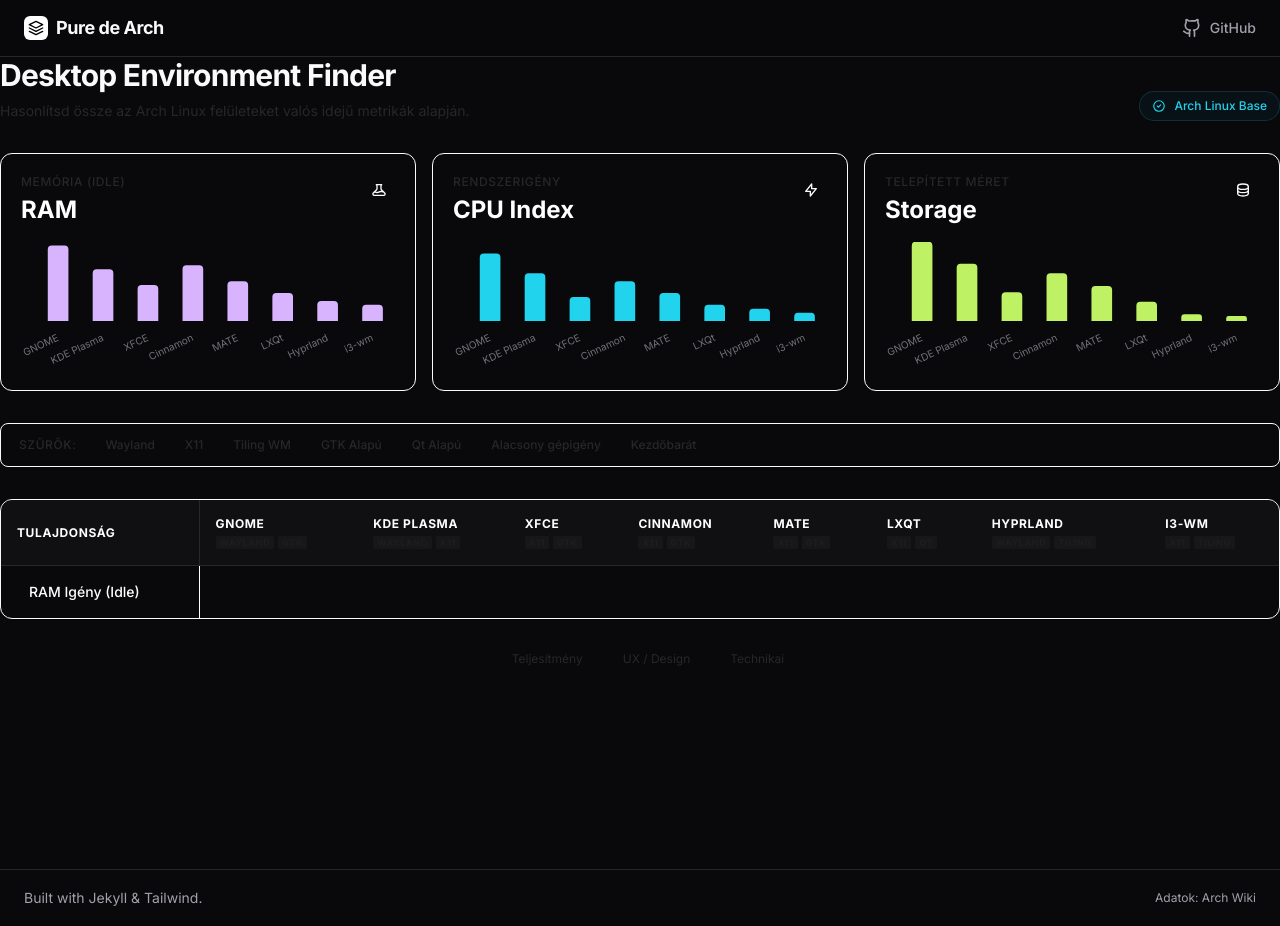
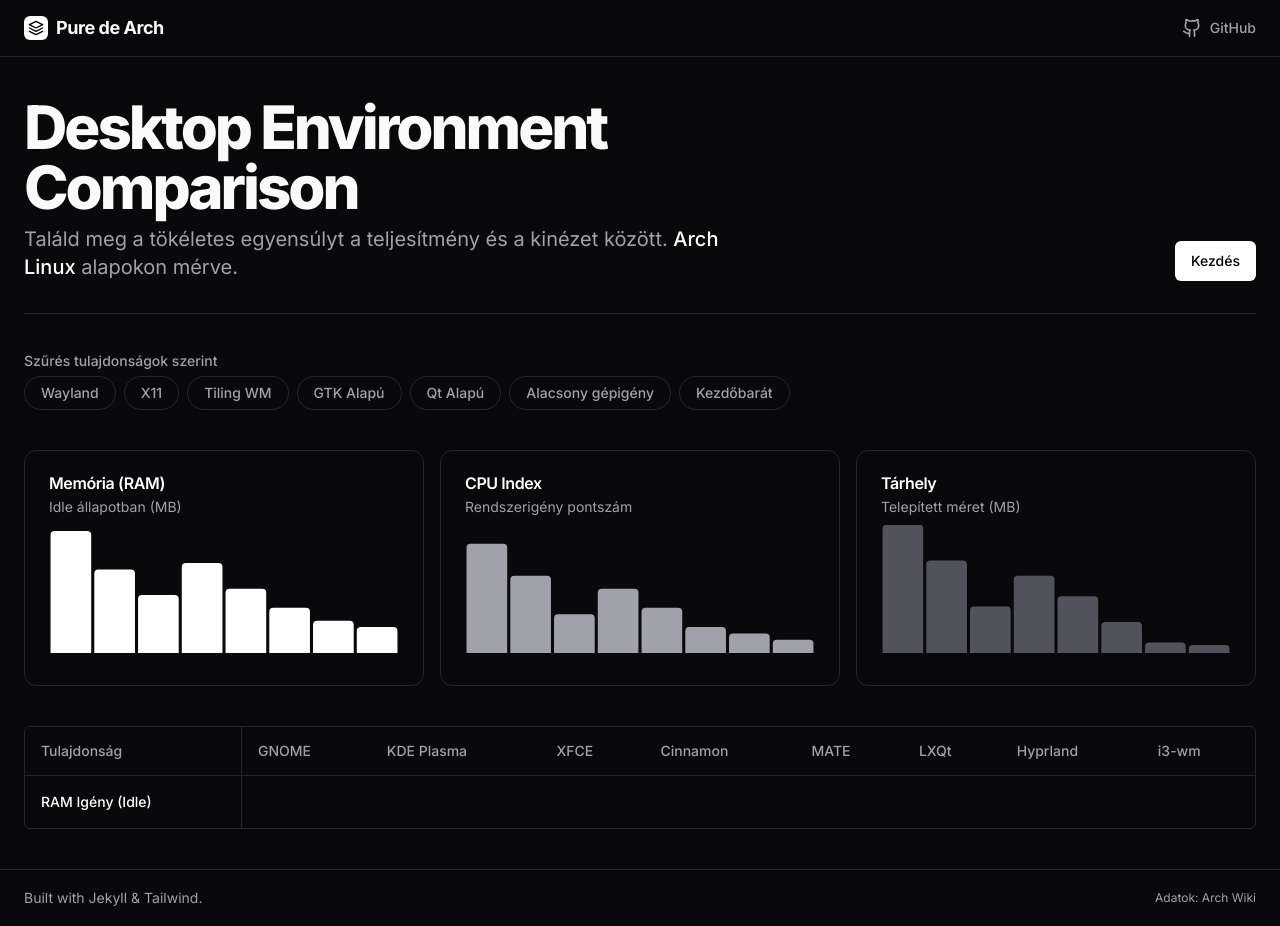
Before and after one commit to Pure-de-Arch/Pure-de-Arch.github.io, a Jekyll site: the page built from index.html, in a window 1280 px wide and 926 px high. Built offline with Jekyll 4.4.1, drawn with Linux system fonts in a browser that asks for light colours; nearby versions of some CDN libraries.

Commit message:
Update index.html

```diff
--- a/index.html
+++ b/index.html
@@ -1,128 +1,110 @@
 ---
 layout: default
-title: Dashboard
+title: Finder
 ---
 
-<div class="max-w-7xl mx-auto space-y-8">
+<div class="max-w-7xl mx-auto px-6 py-10 space-y-10">
 
-    <div class="flex flex-col md:flex-row md:items-end justify-between gap-4">
-        <div>
-            <h1 class="text-3xl font-bold tracking-tight text-primary mb-2">Desktop Environment Finder</h1>
-            <p class="text-muted text-sm max-w-xl">
-                Hasonlítsd össze az Arch Linux felületeket valós idejű metrikák alapján.
+    <div class="flex flex-col gap-4 md:flex-row md:items-end md:justify-between border-b border-[#27272a] pb-8">
+        <div class="space-y-2">
+            <h1 class="text-3xl font-extrabold tracking-tighter sm:text-4xl md:text-5xl lg:text-6xl text-foreground">
+                Desktop Environment<br class="hidden md:block" />
+                Comparison
+            </h1>
+            <p class="max-w-[700px] text-muted-foreground md:text-xl">
+                Találd meg a tökéletes egyensúlyt a teljesítmény és a kinézet között.
+                <span class="text-white font-medium">Arch Linux</span> alapokon mérve.
             </p>
         </div>
-        <div class="flex items-center gap-2 px-3 py-1.5 rounded-full bg-cyan-950/20 border border-cyan-900/50 text-cyan-400 text-xs font-medium">
-            <svg class="w-3.5 h-3.5" fill="none" viewBox="0 0 24 24" stroke="currentColor"><path stroke-linecap="round" stroke-linejoin="round" stroke-width="2" d="M9 12l2 2 4-4m6 2a9 9 0 11-18 0 9 9 0 0118 0z" /></svg>
-            Arch Linux Base
+
+        <div class="flex gap-2">
+             <button onclick="document.getElementById('filter-section').scrollIntoView({behavior: 'smooth'})"
+                class="inline-flex items-center justify-center rounded-md text-sm font-medium ring-offset-background transition-colors focus-visible:outline-none focus-visible:ring-2 focus-visible:ring-ring focus-visible:ring-offset-2 disabled:pointer-events-none disabled:opacity-50 bg-white text-black hover:bg-white/90 h-10 px-4 py-2">
+                Kezdés
+            </button>
+             <button onclick="clearAllFilters()" id="reset-hero-btn"
+                class="hidden inline-flex items-center justify-center rounded-md text-sm font-medium transition-colors border border-[#27272a] hover:bg-[#27272a] hover:text-white h-10 px-4 py-2">
+                Szűrők törlése
+            </button>
         </div>
     </div>
 
-    <div class="grid grid-cols-1 md:grid-cols-3 gap-4">
-        <div class="bg-surface border border-border rounded-xl p-5 shadow-sm relative overflow-hidden group hover:border-brand-purple/50 transition-colors">
-            <div class="flex justify-between items-start mb-4">
-                <div>
-                    <p class="text-xs font-medium text-muted uppercase tracking-wider">Memória (Idle)</p>
-                    <h3 class="text-2xl font-bold text-white mt-1">RAM</h3>
-                </div>
-                <div class="p-2 bg-brand-purple/10 rounded-lg text-brand-purple">
-                    <svg class="w-4 h-4" fill="none" viewBox="0 0 24 24" stroke="currentColor"><path stroke-linecap="round" stroke-linejoin="round" stroke-width="2" d="M19.428 15.428a2 2 0 00-1.022-.547l-2.387-.477a6 6 0 00-3.86.517l-.318.158a6 6 0 01-3.86.517L6.05 15.21a2 2 0 00-1.806.547M8 4h8l-1 1v5.172a2 2 0 00.586 1.414l5 5c1.26 1.26.367 3.414-1.415 3.414H4.828c-1.782 0-2.674-2.154-1.414-3.414l5-5A2 2 0 009 10.172V5L8 4z" /></svg>
-                </div>
+    <div id="filter-section" class="space-y-6">
+        <div class="flex flex-col gap-2">
+            <h3 class="text-sm font-medium leading-none peer-disabled:cursor-not-allowed peer-disabled:opacity-70 text-muted-foreground">
+                Szűrés tulajdonságok szerint
+            </h3>
+
+            <div class="flex flex-wrap gap-2">
+                {% for filter in site.data.environments.feature_filters %}
+                <button
+                    onclick="toggleColFilter('{{ filter.id }}')"
+                    id="col-btn-{{ filter.id }}"
+                    class="col-filter-btn inline-flex items-center justify-center rounded-full border border-[#27272a] bg-transparent px-4 py-1.5 text-sm font-medium text-muted-foreground transition-all hover:bg-[#27272a] hover:text-white data-[state=on]:bg-white data-[state=on]:text-black data-[state=on]:border-white"
+                    data-state="off"
+                    data-filter-id="{{ filter.id }}">
+                    {{ filter.name }}
+                </button>
+                {% endfor %}
             </div>
-            <div class="h-32 w-full">
+        </div>
+    </div>
+
+    <div class="grid gap-4 md:grid-cols-3">
+        <div class="rounded-xl border border-[#27272a] bg-[#09090b] text-card-foreground shadow-sm">
+            <div class="flex flex-col space-y-1.5 p-6 pb-2">
+                <h3 class="font-semibold leading-none tracking-tight text-white">Memória (RAM)</h3>
+                <p class="text-sm text-muted-foreground">Idle állapotban (MB)</p>
+            </div>
+            <div class="p-6 pt-0 h-40">
                 <canvas id="chartRam"></canvas>
             </div>
         </div>
-
-        <div class="bg-surface border border-border rounded-xl p-5 shadow-sm relative overflow-hidden group hover:border-brand-cyan/50 transition-colors">
-            <div class="flex justify-between items-start mb-4">
-                <div>
-                    <p class="text-xs font-medium text-muted uppercase tracking-wider">Rendszerigény</p>
-                    <h3 class="text-2xl font-bold text-white mt-1">CPU Index</h3>
-                </div>
-                <div class="p-2 bg-brand-cyan/10 rounded-lg text-brand-cyan">
-                    <svg class="w-4 h-4" fill="none" viewBox="0 0 24 24" stroke="currentColor"><path stroke-linecap="round" stroke-linejoin="round" stroke-width="2" d="M13 10V3L4 14h7v7l9-11h-7z" /></svg>
-                </div>
+        <div class="rounded-xl border border-[#27272a] bg-[#09090b] text-card-foreground shadow-sm">
+            <div class="flex flex-col space-y-1.5 p-6 pb-2">
+                <h3 class="font-semibold leading-none tracking-tight text-white">CPU Index</h3>
+                <p class="text-sm text-muted-foreground">Rendszerigény pontszám</p>
             </div>
-            <div class="h-32 w-full">
+            <div class="p-6 pt-0 h-40">
                 <canvas id="chartCpu"></canvas>
             </div>
         </div>
-
-        <div class="bg-surface border border-border rounded-xl p-5 shadow-sm relative overflow-hidden group hover:border-brand-lime/50 transition-colors">
-            <div class="flex justify-between items-start mb-4">
-                <div>
-                    <p class="text-xs font-medium text-muted uppercase tracking-wider">Telepített méret</p>
-                    <h3 class="text-2xl font-bold text-white mt-1">Storage</h3>
-                </div>
-                <div class="p-2 bg-brand-lime/10 rounded-lg text-brand-lime">
-                    <svg class="w-4 h-4" fill="none" viewBox="0 0 24 24" stroke="currentColor"><path stroke-linecap="round" stroke-linejoin="round" stroke-width="2" d="M4 7v10c0 2.21 3.582 4 8 4s8-1.79 8-4V7M4 7c0 2.21 3.582 4 8 4s8-1.79 8-4M4 7c0-2.21 3.582-4 8-4s8 1.79 8 4m0 5c0 2.21-3.582 4-8 4s-8-1.79-8-4" /></svg>
-                </div>
+        <div class="rounded-xl border border-[#27272a] bg-[#09090b] text-card-foreground shadow-sm">
+            <div class="flex flex-col space-y-1.5 p-6 pb-2">
+                <h3 class="font-semibold leading-none tracking-tight text-white">Tárhely</h3>
+                <p class="text-sm text-muted-foreground">Telepített méret (MB)</p>
             </div>
-            <div class="h-32 w-full">
+            <div class="p-6 pt-0 h-40">
                 <canvas id="chartDisk"></canvas>
             </div>
         </div>
     </div>
 
-    <div class="bg-surface/50 border border-border rounded-lg p-1.5 flex flex-wrap gap-1 items-center backdrop-blur-sm">
-        <span class="text-xs font-medium text-muted px-3 uppercase tracking-wider">Szűrők:</span>
-
-        {% for filter in site.data.environments.feature_filters %}
-        <button
-            onclick="toggleColFilter('{{ filter.id }}')"
-            id="col-btn-{{ filter.id }}"
-            class="col-filter-btn px-3 py-1.5 rounded-md text-xs font-medium transition-all border border-transparent text-muted hover:text-white hover:bg-white/5"
-            data-filter-id="{{ filter.id }}">
-            {{ filter.name }}
-        </button>
-        {% endfor %}
-
-        <div class="h-4 w-px bg-border mx-2"></div>
-
-        <button onclick="clearAllFilters()" id="reset-btn" class="hidden px-3 py-1.5 rounded-md text-xs font-medium text-red-400 hover:bg-red-500/10 transition-colors ml-auto">
-            Szűrők törlése ✕
-        </button>
-    </div>
-
-    <div class="border border-border rounded-xl overflow-hidden bg-surface shadow-sm">
-        <div class="overflow-x-auto">
-            <table class="w-full text-left border-collapse" id="main-table">
-                <thead>
-                    <tr class="bg-zinc-900/50 border-b border-border text-xs uppercase tracking-wider text-muted font-medium">
+    <div class="rounded-md border border-[#27272a] overflow-hidden">
+        <div class="relative w-full overflow-auto">
+            <table class="w-full text-sm text-left">
+                <thead class="[&_tr]:border-b [&_tr]:border-[#27272a]">
+                    <tr class="border-b transition-colors hover:bg-muted/50 data-[state=selected]:bg-muted">
                         {% for header in site.data.environments.headers %}
-                            <th class="p-4 whitespace-nowrap col-cell col-{{ header.key }}
-                                {% if header.key == 'feature' %}sticky left-0 bg-surface z-20 border-r border-border{% endif %}"
+                            <th class="h-12 px-4 align-middle font-medium text-muted-foreground col-cell col-{{ header.key }}
+                                {% if header.key == 'feature' %}sticky left-0 bg-[#09090b] z-20 border-r border-[#27272a]{% endif %}"
                                 data-key="{{ header.key }}"
                                 data-tags="{{ header.tags | join: ',' }}">
-
-                                <div class="flex flex-col gap-1">
-                                    <span class="text-white">{{ header.name }}</span>
-                                    {% if header.tags %}
-                                    <div class="flex gap-1 opacity-60">
-                                        {% for tag in header.tags limit:2 %}
-                                            <span class="px-1 py-0.5 rounded-[2px] bg-white/5 text-[9px] leading-none">{{ tag }}</span>
-                                        {% endfor %}
-                                    </div>
-                                    {% endif %}
-                                </div>
+                                {{ header.name }}
                             </th>
                         {% endfor %}
                     </tr>
                 </thead>
-                <tbody class="divide-y divide-border/50 text-sm">
+                <tbody class="[&_tr:last-child]:border-0">
                     {% for row in site.data.environments.rows %}
-                    <tr class="table-row-item hover:bg-white/[0.02] transition-colors group" data-category="{{ row.category }}">
+                    <tr class="border-b border-[#27272a] transition-colors hover:bg-[#27272a]/40 table-row-item" data-category="{{ row.category }}">
                         {% for header in site.data.environments.headers %}
                             {% if header.key == 'feature' %}
-                                <td class="p-4 font-medium text-white sticky left-0 bg-surface group-hover:bg-[#1c1c20] border-r border-border z-10">
-                                    <div class="flex items-center gap-2">
-                                        <div class="w-1 h-4 rounded-full category-indicator opacity-80" data-cat-id="{{ row.category }}"></div>
-                                        {{ row.feature }}
-                                    </div>
+                                <td class="p-4 align-middle font-medium text-white sticky left-0 bg-[#09090b] z-10 border-r border-[#27272a]">
+                                    {{ row.feature }}
                                 </td>
                             {% else %}
-                                <td class="p-4 text-muted col-cell col-{{ header.key }}">
+                                <td class="p-4 align-middle text-muted-foreground col-cell col-{{ header.key }}">
                                     {{ row[header.key] }}
                                 </td>
                             {% endif %}
@@ -133,24 +115,16 @@
             </table>
         </div>
 
-        <div id="no-results" class="hidden py-16 text-center">
-            <div class="inline-flex items-center justify-center w-12 h-12 rounded-full bg-border/50 mb-4">
-                <svg class="w-6 h-6 text-muted" fill="none" viewBox="0 0 24 24" stroke="currentColor"><path stroke-linecap="round" stroke-linejoin="round" stroke-width="2" d="M21 21l-6-6m2-5a7 7 0 11-14 0 7 7 0 0114 0z" /></svg>
-            </div>
-            <p class="text-muted font-medium">Nincs találat a kiválasztott szűrőkre.</p>
+        <div id="no-results" class="hidden flex flex-col items-center justify-center py-10 text-muted-foreground">
+            <p>Nincs találat a kiválasztott szűrőkre.</p>
+            <button onclick="clearAllFilters()" class="mt-2 underline hover:text-white">Szűrők törlése</button>
         </div>
-    </div>
-
-    <div class="flex justify-center gap-6 mt-4 text-xs text-muted">
-         <div class="flex items-center gap-2"><span class="w-2 h-2 rounded-full bg-brand-lime"></span> Teljesítmény</div>
-         <div class="flex items-center gap-2"><span class="w-2 h-2 rounded-full bg-brand-cyan"></span> UX / Design</div>
-         <div class="flex items-center gap-2"><span class="w-2 h-2 rounded-full bg-brand-purple"></span> Technikai</div>
     </div>
 
 </div>
 
 <script>
-    // --- ADATOK GENERÁLÁSA ---
+    // --- ADATOK ---
     const envData = [
         {% for header in site.data.environments.headers %}
         {% if header.key != 'feature' %}
@@ -167,70 +141,43 @@
 
     // --- CHART.JS CONFIG ---
     Chart.defaults.font.family = 'Inter';
-    Chart.defaults.color = '#71717a'; // zinc-500
+    Chart.defaults.color = '#71717a';
 
     let chartRam, chartCpu, chartDisk;
 
     function initCharts() {
         const commonOptions = {
-            responsive: true,
-            maintainAspectRatio: false,
-            plugins: { legend: { display: false }, tooltip: { backgroundColor: '#18181b', borderColor: '#27272a', borderWidth: 1, padding: 10 } },
+            responsive: true, maintainAspectRatio: false,
+            plugins: { legend: { display: false } },
             scales: {
-                y: { display: false, beginAtZero: true }, // Rejtett Y tengely a tisztább look érdekében
-                x: { grid: { display: false }, ticks: { font: { size: 10 } } }
+                y: { display: false },
+                x: { grid: { display: false }, ticks: { display: false } } // Még minimalistább chartok
             },
-            animation: { duration: 600, easing: 'easeOutQuart' }
+            animation: { duration: 500 }
         };
 
-        // Gradiens segédfüggvény
-        const createGradient = (ctx, colorStart, colorEnd) => {
-            const gradient = ctx.createLinearGradient(0, 0, 0, 300);
-            gradient.addColorStop(0, colorStart);
-            gradient.addColorStop(1, colorEnd);
-            return gradient;
-        };
-
-        const ctxRam = document.getElementById('chartRam').getContext('2d');
-        chartRam = new Chart(ctxRam, {
+        chartRam = new Chart(document.getElementById('chartRam'), {
             type: 'bar',
-            data: { labels: [], datasets: [{ data: [], backgroundColor: '#d8b4fe', borderRadius: 4, barThickness: 20 }] },
+            data: { labels: [], datasets: [{ data: [], backgroundColor: '#fff', borderRadius: 4, barThickness: 40 }] }, // Fehér oszlopok (Shadcn stílus)
             options: commonOptions
         });
-
-        const ctxCpu = document.getElementById('chartCpu').getContext('2d');
-        chartCpu = new Chart(ctxCpu, {
+        chartCpu = new Chart(document.getElementById('chartCpu'), {
             type: 'bar',
-            data: { labels: [], datasets: [{ data: [], backgroundColor: '#22d3ee', borderRadius: 4, barThickness: 20 }] },
+            data: { labels: [], datasets: [{ data: [], backgroundColor: '#a1a1aa', borderRadius: 4, barThickness: 40 }] }, // Szürke oszlopok
             options: commonOptions
         });
-
-        const ctxDisk = document.getElementById('chartDisk').getContext('2d');
-        chartDisk = new Chart(ctxDisk, {
+        chartDisk = new Chart(document.getElementById('chartDisk'), {
             type: 'bar',
-            data: { labels: [], datasets: [{ data: [], backgroundColor: '#bef264', borderRadius: 4, barThickness: 20 }] },
+            data: { labels: [], datasets: [{ data: [], backgroundColor: '#52525b', borderRadius: 4, barThickness: 40 }] }, // Sötétebb szürke
             options: commonOptions
         });
     }
 
     // --- SZŰRÉS LOGIKA ---
-
-    // Színek V0 stílusban: Aktív gombok "világítanak" (fehér bg, fekete text), inaktívak beleolvadnak
-    const activeBtnClass = ['bg-white', 'text-black', 'shadow-md'];
-    const inactiveBtnClass = ['text-muted', 'hover:text-white', 'hover:bg-white/5'];
-
     let selectedColFilters = new Set();
 
     document.addEventListener("DOMContentLoaded", () => {
         initCharts();
-
-        // Kategória jelzők színezése (sorok elején)
-        document.querySelectorAll('.category-indicator').forEach(indicator => {
-            const catId = indicator.getAttribute('data-cat-id');
-            const colorClass = catId === 'performance' ? 'bg-brand-lime' : (catId === 'ux' ? 'bg-brand-cyan' : 'bg-brand-purple');
-            indicator.classList.add(colorClass);
-        });
-
         updateView();
     });
 
@@ -252,25 +198,23 @@
     function clearAllFilters() {
         selectedColFilters.clear();
         document.querySelectorAll('.col-filter-btn').forEach(btn => {
-            btn.classList.remove(...activeBtnClass);
-            btn.classList.add(...inactiveBtnClass);
+            btn.setAttribute('data-state', 'off');
         });
         updateView();
     }
 
     function updateView() {
-        // 1. Reset gomb
-        const resetBtn = document.getElementById('reset-btn');
-        resetBtn.style.display = selectedColFilters.size > 0 ? 'inline-block' : 'none';
+        // Reset gomb a Hero szekcióban
+        const heroReset = document.getElementById('reset-hero-btn');
+        heroReset.style.display = selectedColFilters.size > 0 ? 'inline-flex' : 'none';
 
-        // 2. Oszlopok kezelése
+        // Oszlopok és Chartok
         const headers = document.querySelectorAll('th.col-cell:not(.sticky)');
         let visibleKeys = [];
 
         headers.forEach(th => {
             const key = th.getAttribute('data-key');
             const tags = th.getAttribute('data-tags').split(',');
-            // Logika: Ha nincs szűrő, mind látszik. Ha van, akkor CSAK az, ami minden szűrőnek megfelel.
             const matches = selectedColFilters.size === 0 || Array.from(selectedColFilters).every(filter => tags.includes(filter));
 
             const cells = document.querySelectorAll(`.col-${key}`);
```
Also changed, not shown: other parts of index.html (+8 -9 lines).
